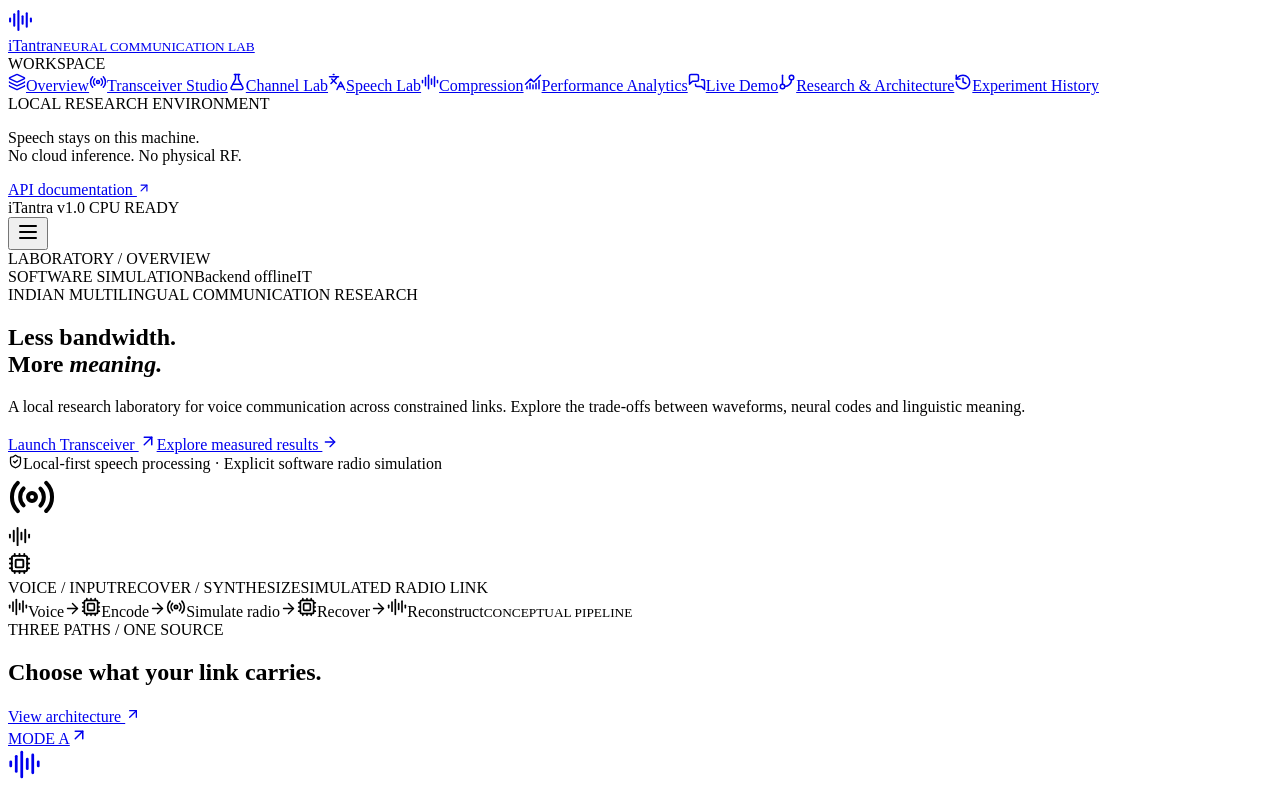
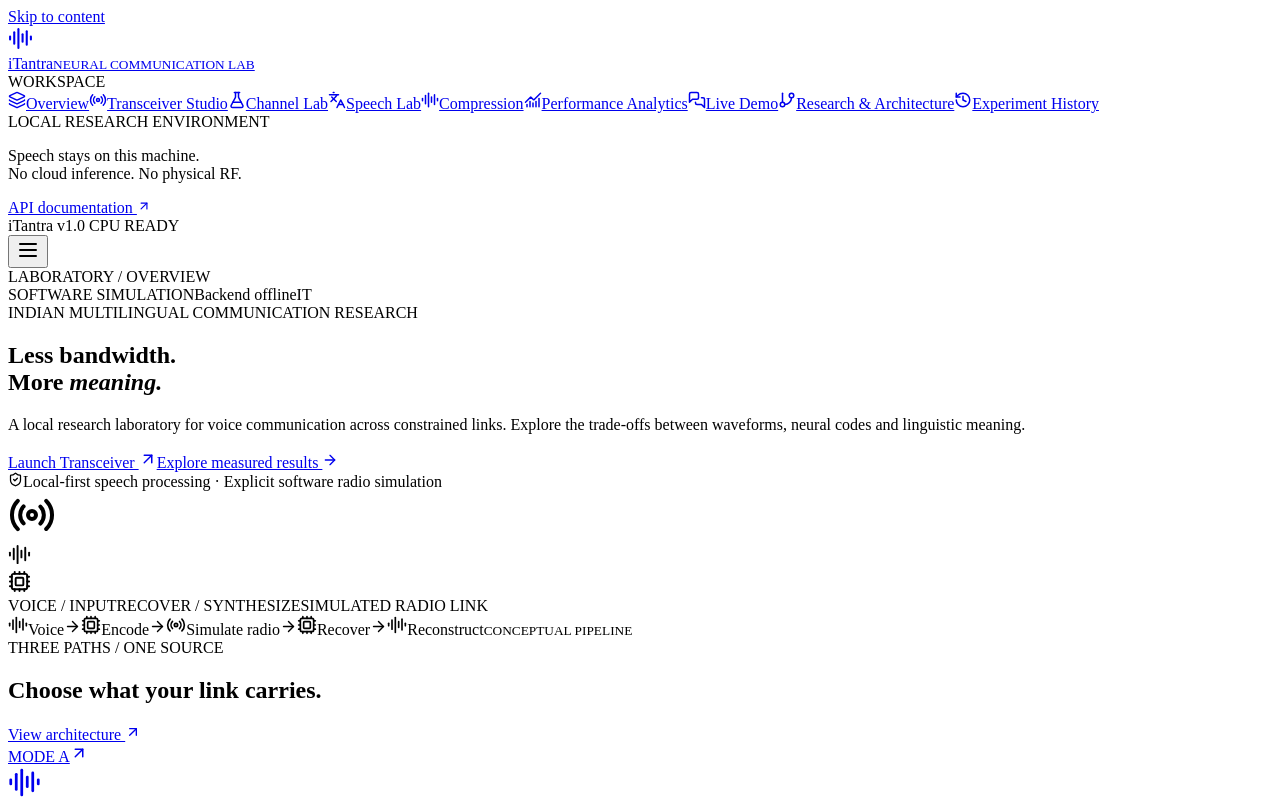
Before and after one commit to heisumesh2006/iTantra, a React app in the folder frontend/: page / in a window 1280 px wide. Shown: the top 800 px of the page. Built offline with nearby package versions, Linux system fonts and the light colour scheme; no server answers; the HTML template or start-up script is replaced by a standard one.

Commit message:
feat(navigation-ui): add keyboard skip navigation

```diff
--- a/frontend/src/App.tsx
+++ b/frontend/src/App.tsx
@@ -1,7 +1,26 @@
-
 import { useEffect, useState } from "react";
-import { BrowserRouter, NavLink, Route, Routes, Link, useLocation } from "react-router-dom";
-import { AudioLines, Radio, FlaskConical, Languages, Layers3, ChartNoAxesCombined, MessagesSquare, GitBranch, History, Menu, X, ArrowUpRight } from "lucide-react";
+import {
+  BrowserRouter,
+  NavLink,
+  Route,
+  Routes,
+  Link,
+  useLocation,
+} from "react-router-dom";
+import {
+  AudioLines,
+  Radio,
+  FlaskConical,
+  Languages,
+  Layers3,
+  ChartNoAxesCombined,
+  MessagesSquare,
+  GitBranch,
+  History,
+  Menu,
+  X,
+  ArrowUpRight,
+} from "lucide-react";
 import { api } from "./api";
 import { AudioContext } from "./context";
 import Landing from "./pages/Landing";
@@ -54,7 +73,11 @@ function Shell() {
     };
   }, []);
   return (
-    <div className="app-shell"><aside className={"sidebar " + (open ? "open" : "")}>
+    <div className="app-shell">
+      <a href="#main" className="skip-link">
+        Skip to content
+      </a>
+      <aside className={"sidebar " + (open ? "open" : "")}>
         <Link to="/" className="brand">
           <span className="brand-mark">
             <AudioLines size={25} />
@@ -90,13 +113,16 @@ function Shell() {
             iTantra v1.0 <span>CPU READY</span>
           </div>
         </div>
-      </aside>{open && (
+      </aside>
+      {open && (
         <button
           className="sidebar-overlay"
           aria-label="Close navigation"
           onClick={() => setOpen(false)}
         />
-      )}<div className="main-shell"><div className="topbar">
+      )}
+      <div className="main-shell">
+        <div className="topbar">
           <button
             className="menu-toggle"
             aria-label="Toggle navigation"
@@ -127,7 +153,9 @@ function Shell() {
             </span>
             <span className="avatar">IT</span>
           </div>
-        </div><main id="main"><Routes>
+        </div>
+        <main id="main">
+          <Routes>
             <Route path="/" element={<Landing />} />
             <Route path="/studio" element={<Studio />} />
             <Route path="/channel" element={<ChannelLab />} />
@@ -146,12 +174,16 @@ function Shell() {
                 </div>
               }
             />
-          </Routes><footer>
+          </Routes>
+          <footer>
             <span>
               iTantra / Indian Multilingual Neural Voice Communication
             </span>
             <span>MEASURED. REPRODUCIBLE. LOCAL.</span>
-          </footer></main></div></div>
+          </footer>
+        </main>
+      </div>
+    </div>
   );
 }
 export default function App() {
```
